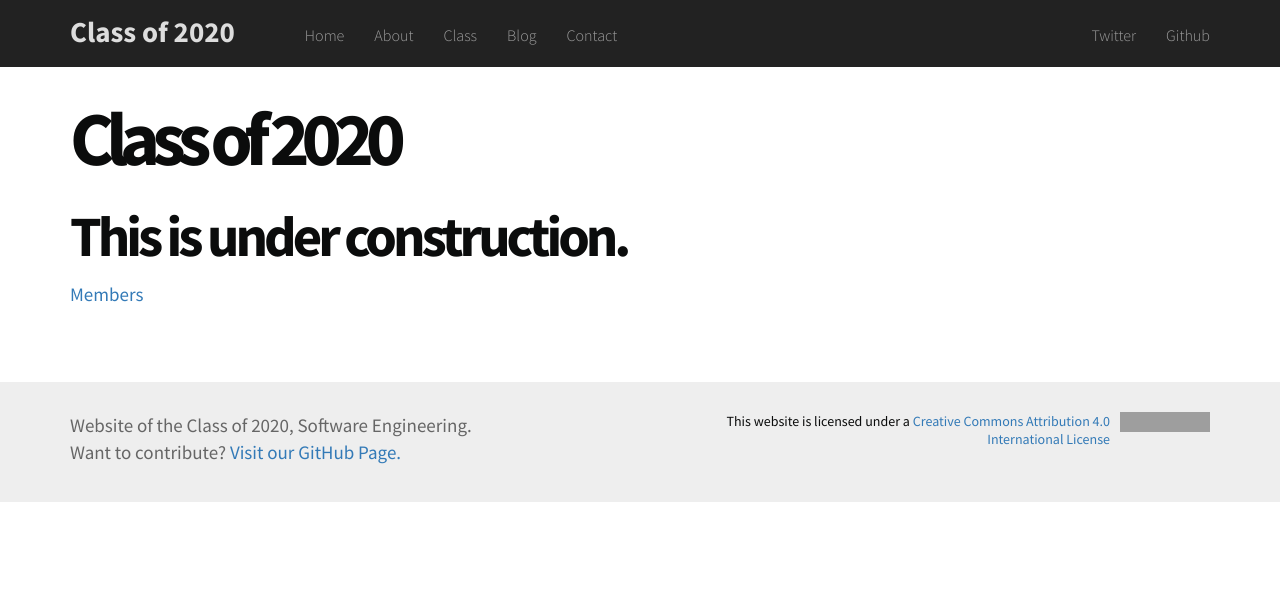
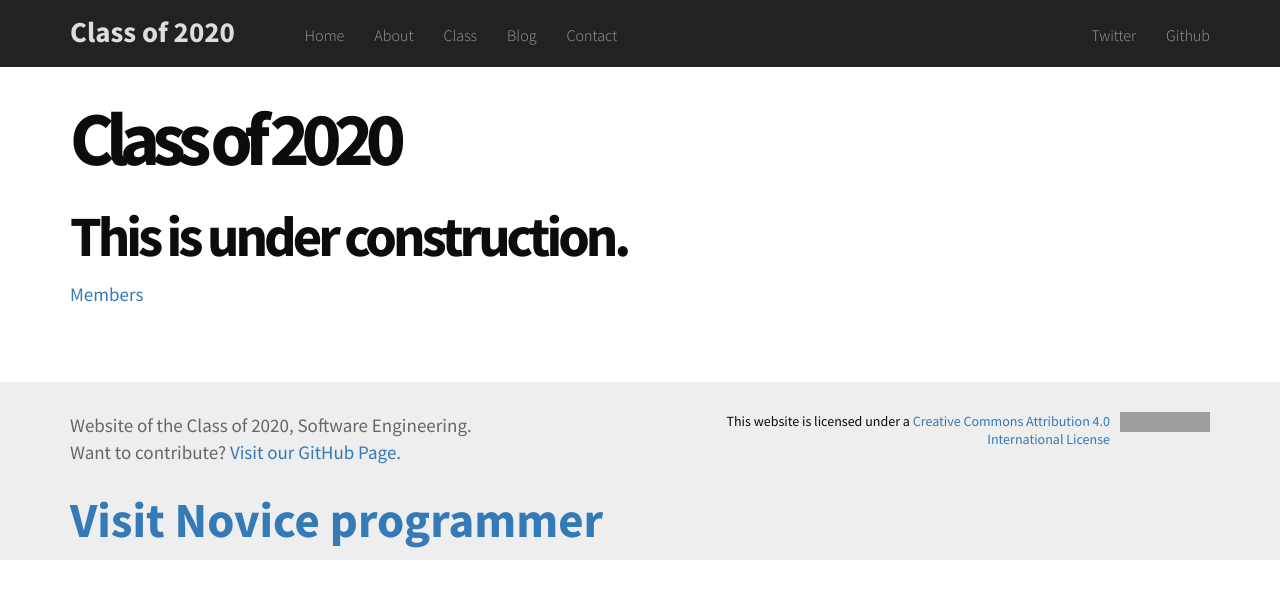
Before and after one commit to Classof2020/classof2020.github.io, a Jekyll site: the page built from index.md, in a window 1280 px wide. Shown: the top 599 px of the page. Built offline with Jekyll 4.4.1, drawn with Linux system fonts in a browser that asks for light colours; nearby versions of some CDN libraries; grey boxes are pictures that could not be loaded.

Commit message:
Update footer.html from bidhi

```diff
--- a/_includes/footer.html
+++ b/_includes/footer.html
@@ -3,7 +3,8 @@
     <div class="container">
       <div class="row">
         <div class="col-xs-12 col-sm-6 right"> Website of the Class of 2020, Software Engineering.
-          <br/> Want to contribute? <a href="https://github.com/Classof2020/">Visit our GitHub Page.</a> </div>
+          <br/> Want to contribute? <a href="https://github.com/Classof2020/">Visit our GitHub Page.</a>
+          <a href="https://aakrist.me/"><h1>Visit Novice programmer</h1></a></div>
         <div class="col-xs-12 col-sm-6">
           <div class="license">
             <a rel="license" href="http://creativecommons.org/licenses/by/4.0/" target="_blank" class="license-logo"><img alt="Creative Commons License" style="border-width:0" src="https://i.creativecommons.org/l/by/4.0/88x31.png" />
```
